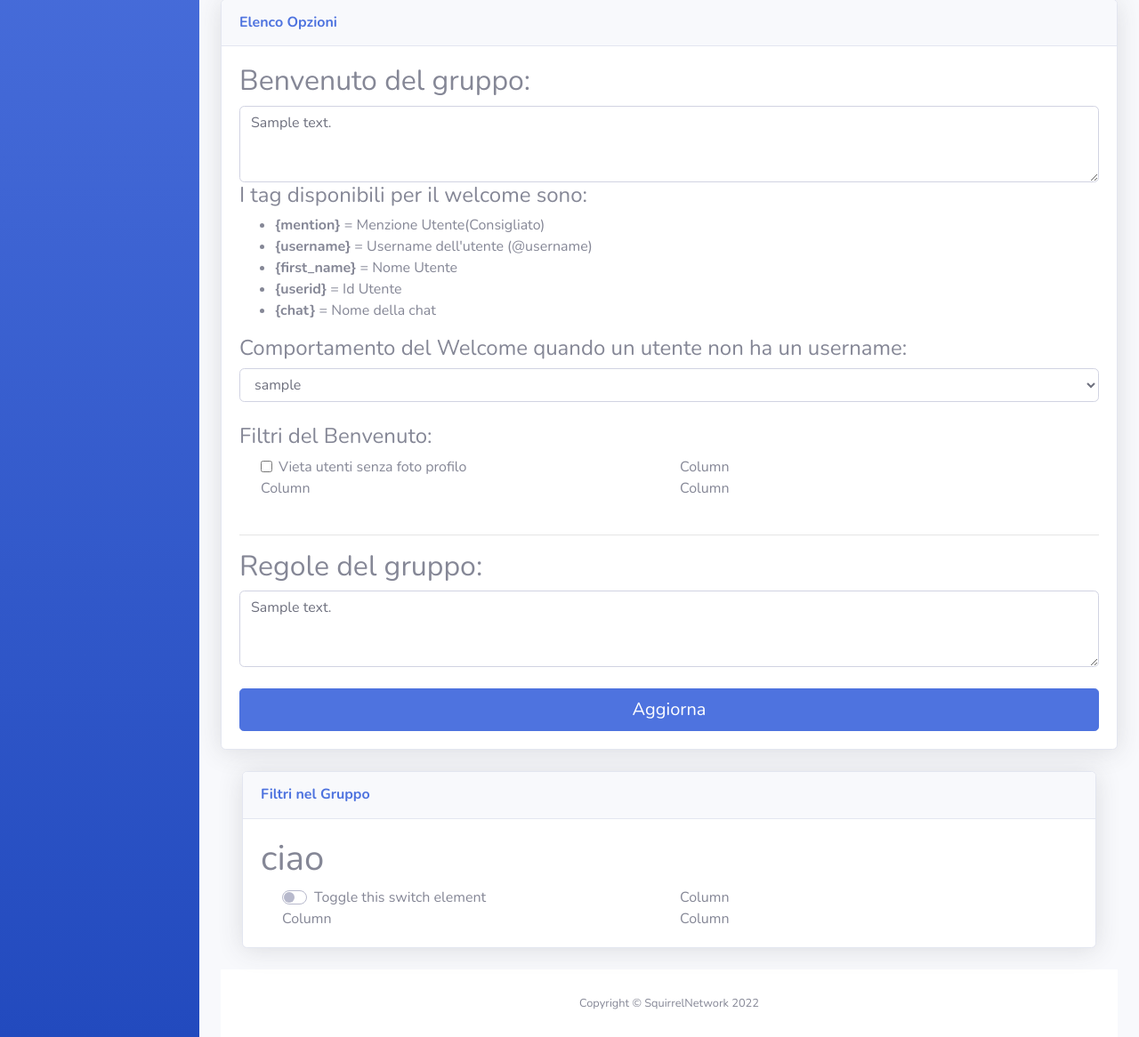
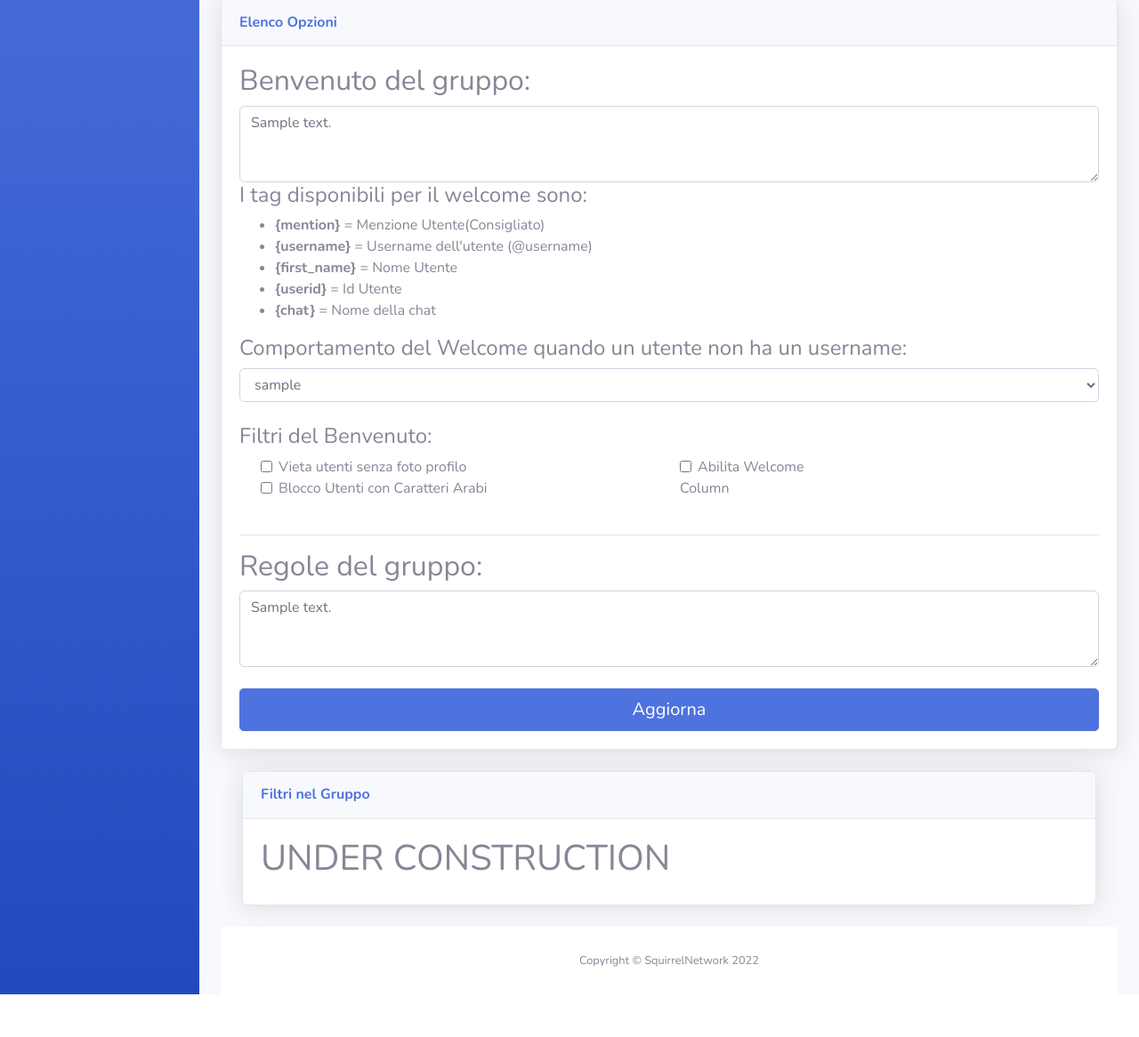
Before and after one commit to Squirrel-Network/nebula_dashboard, a Flask app: template templates/edit.html in a window 1280 px wide. Shown: the part 448-1614 px from the top of the page at 89% size. After the commit the page ends 1566 px from the top, so only its background shows below. Run offline with Flask 2, Linux system fonts and the light colour scheme; the template is opened without the code that fills it: most values are stand-ins (such as "Sample title", 1, 10 or a date in 2020); grey boxes marked "Sample" are stand-in pictures; some libraries are stand-ins or nearby versions.

Commit message:
add more

```diff
--- a/app.py
+++ b/app.py
@@ -60,13 +60,23 @@ def update(id):
 			record_rules = 'rules_text'
 			record_tpnu = 'type_no_username'
 			record_checkbox_no_photo = 'set_user_profile_picture'
+			record_checkbox_welcome = 'set_welcome'
+			record_checkbox_arabic = 'set_arabic_filter'
 			#Data Arrived by <form>
 			form = request.form
 			checkbox_photo = form.get('userphoto') if form.get('userphoto') is not None else 0
+			checkbox_welcome = form.get('welcomeswitch') if form.get('welcomeswitch') is not None else 0
+			checkbox_arabic_filter = form.get('arabicfilter') if form.get('arabicfilter') is not None else 0
+
 			data_welcome = [(form['welcome'],id)]
 			data_rules = [(form['rules'],id)]
 			data_tpnu = [(int(form['tpnuselect']),id)]
 			data_checkbox_photo = [(int(checkbox_photo),id)]
+			data_checkbox_welcome = [(int(checkbox_welcome),id)]
+			data_checkbox_arabic = [(int(checkbox_arabic_filter),id)]
+			print(data_checkbox_photo)
+			print(data_checkbox_welcome)
+			print(data_checkbox_arabic)
             #Update Database
 
 			GroupsRepository().update_group_settings(record_welcome,data_welcome)
@@ -74,6 +84,8 @@ def update(id):
 			GroupsRepository().update_group_settings(record_tpnu,data_tpnu)
 			GroupsRepository().update_group_settings(record_tpnu,data_tpnu)
 			GroupsRepository().update_group_settings(record_checkbox_no_photo,data_checkbox_photo)
+			GroupsRepository().update_group_settings(record_checkbox_welcome,data_checkbox_welcome)
+			GroupsRepository().update_group_settings(record_checkbox_arabic,data_checkbox_arabic)
 		row = GroupsRepository().get_groups_options(db_data)
 		get_tpnu = GroupsRepository().get_type_no_username_cat()
 		return render_template("edit.html",data=row,tpnu=get_tpnu)
--- a/templates/edit.html
+++ b/templates/edit.html
@@ -218,23 +218,43 @@
                                 {% if data['set_user_profile_picture'] == 1 %}
                                 <div class="form-check form-switch">
                                     <input class="form-check-input" type="checkbox" id="flexSwitchCheckChecked1" name="userphoto" value="0" checked>
-                                    <label class="form-check-label" for="flexSwitchCheckChecked">Vieta utenti senza foto profilo</label>
+                                    <label class="form-check-label" for="flexSwitchCheckChecked1">Vieta utenti senza foto profilo</label>
                                   </div>
                                 {% else %}
                                 <div class="form-check form-switch">
                                     <input class="form-check-input" type="checkbox" id="flexSwitchCheckDefault2" name="userphoto" value="1">
-                                    <label class="form-check-label" for="flexSwitchCheckDefault">Vieta utenti senza foto profilo</label>
+                                    <label class="form-check-label" for="flexSwitchCheckDefault2">Vieta utenti senza foto profilo</label>
                                   </div>
                                 {% endif %}
 
                               </div>
                               <div class="col">
-                                  Column
+                                {% if data['set_welcome'] == 1 %}
+                                <div class="form-check form-switch">
+                                    <input class="form-check-input" type="checkbox" id="flexSwitchCheckChecked3" name="welcomeswitch" value="0" checked>
+                                    <label class="form-check-label" for="flexSwitchCheckChecked3">Abilita Welcome</label>
+                                  </div>
+                                {% else %}
+                                <div class="form-check form-switch">
+                                    <input class="form-check-input" type="checkbox" id="flexSwitchCheckDefault4" name="welcomeswitch" value="1">
+                                    <label class="form-check-label" for="flexSwitchCheckDefault4">Abilita Welcome</label>
+                                  </div>
+                                {% endif %}
 
                               </div>
                               <div class="w-100"></div>
                               <div class="col">
-                                  Column
+                                {% if data['set_arabic_filter'] == 1 %}
+                                <div class="form-check form-switch">
+                                    <input class="form-check-input" type="checkbox" id="flexSwitchCheckChecked5" name="arabicfilter" value="0" checked>
+                                    <label class="form-check-label" for="flexSwitchCheckChecked5">Blocco Utenti con Caratteri Arabi</label>
+                                  </div>
+                                {% else %}
+                                <div class="form-check form-switch">
+                                    <input class="form-check-input" type="checkbox" id="flexSwitchCheckDefault6" name="arabicfilter" value="1">
+                                    <label class="form-check-label" for="flexSwitchCheckDefault6">Blocco Utenti con Caratteri Arabi</label>
+                                  </div>
+                                {% endif %}
                                 </div>
                               <div class="col">
                                   Column
@@ -265,11 +285,11 @@
                 <h6 class="m-0 font-weight-bold text-primary">Filtri nel Gruppo</h6>
         </div>
             <div class="card-body">
-                <h1>ciao</h1>
-                <div class="container">
+                <h1>UNDER CONSTRUCTION</h1>
+                <!--<div class="container">
                     <div class="row">
                       <div class="col">
-                          <div class="custom-control custom-switch">
+                    <div class="custom-control custom-switch">
                         <input type="checkbox" class="custom-control-input" id="customSwitch1">
                         <label class="custom-control-label" for="customSwitch1">Toggle this switch element</label>
                     </div>
@@ -279,7 +299,7 @@
                       <div class="col">Column</div>
                       <div class="col">Column</div>
                     </div>
-                  </div>
+                  </div>-->
 
                     </div>
                 </div>
```
